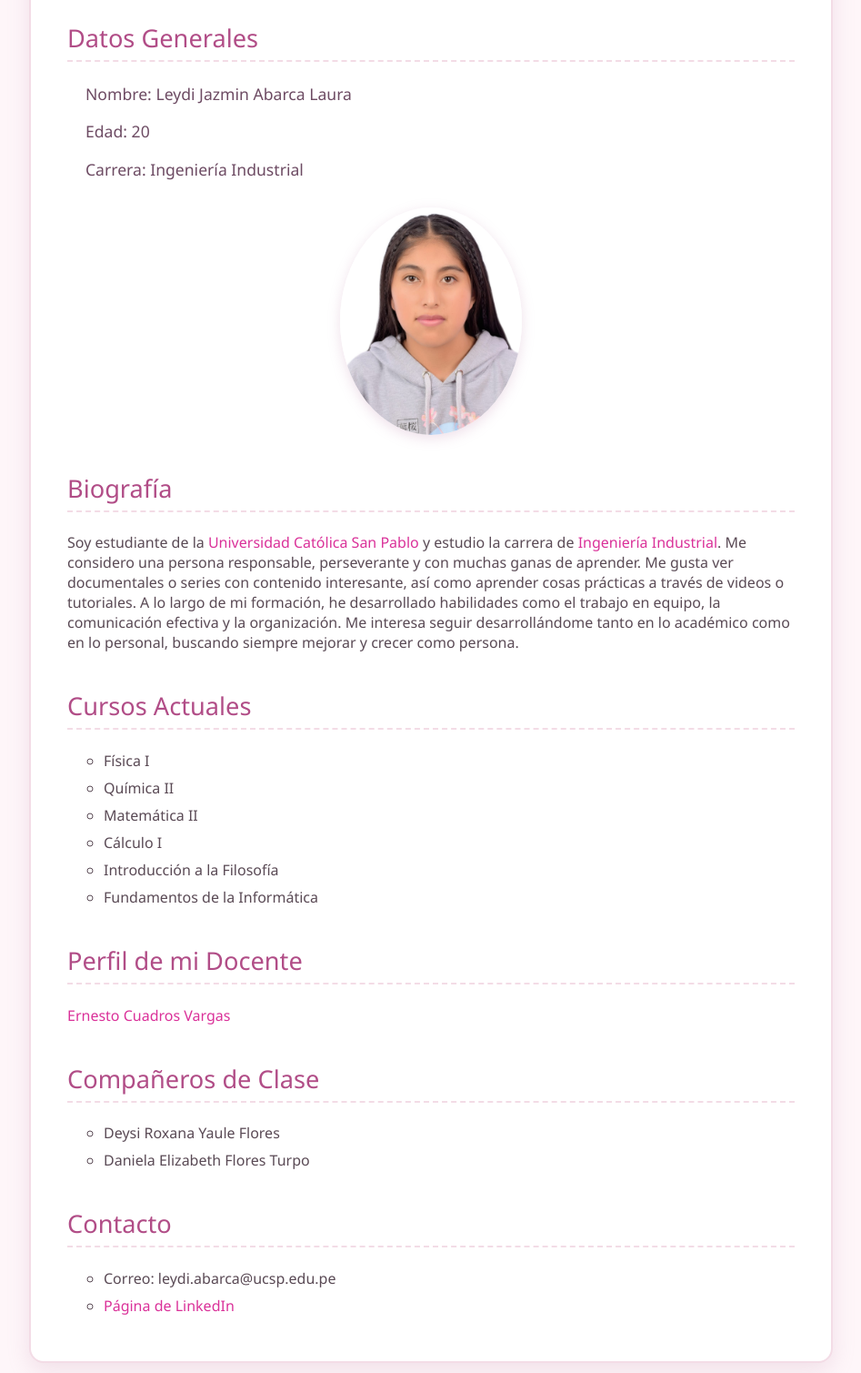
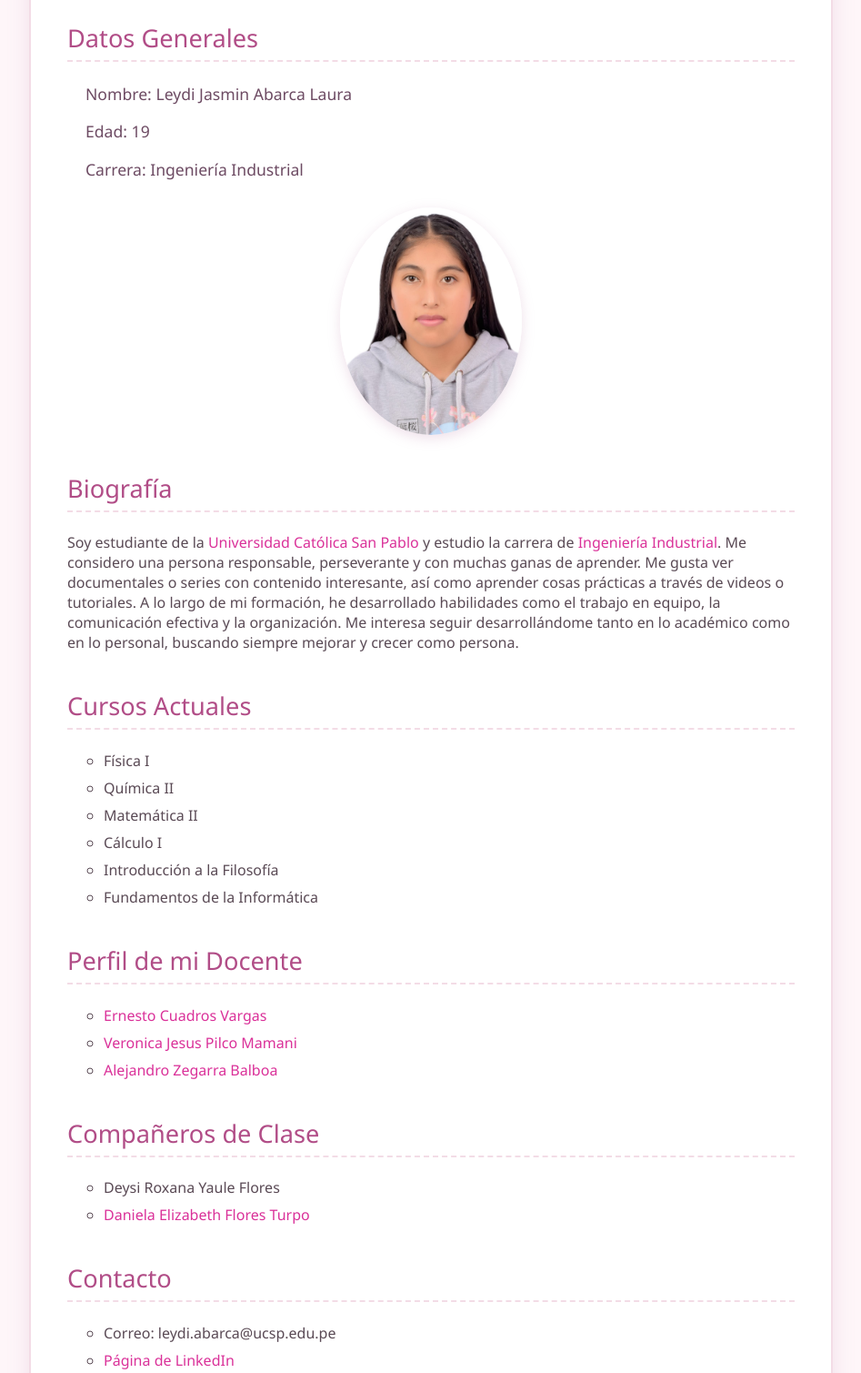
Before and after one commit to Leydi-Abarca-Laura/pagina-web, a plain HTML site: page index.html in a window 1280 px wide. Shown: the part 200-1709 px from the top of the page at 91% size, without its empty margins (166-1113 px from the left). Drawn offline with Linux system fonts and the light colour scheme.

Commit message:
Add files via upload

```diff
--- a/index.html
+++ b/index.html
@@ -18,8 +18,8 @@
 
         <section id="datos">
             <h2>Datos Generales</h2>
-            <h3>Nombre: Leydi Jazmin Abarca Laura</h3>
-            <h3>Edad: 20</h3>
+            <h3>Nombre: Leydi Jasmin Abarca Laura</h3>
+            <h3>Edad: 19</h3>
             <h3>Carrera: Ingeniería Industrial</h3>
             <img src="imagen/foto-leydi.jpg" class="imagen" alt="Foto de Leydi Jazmin Abarca Laura">
         </section>
@@ -45,14 +45,18 @@
 
         <section id="profesor">
             <h2>Perfil de mi Docente</h2>
-            <a href="https://www.linkedin.com/in/ecuadrosv" target="_blank">Ernesto Cuadros Vargas</a>
+            <ul>
+                <li><a href="https://www.linkedin.com/in/ecuadrosv" target="_blank">Ernesto Cuadros Vargas</a></li>
+                <li><a href="https://www.linkedin.com/in/veronica-jes%C3%BAs-pilco-mamani-81a85a255?utm_source=share&utm_campaign=share_via&utm_content=profile&utm_medium=android_app" target="_blank">Veronica Jesus Pilco Mamani</a></li>
+                <li><a href="https://www.linkedin.com/in/alejandro-zegarra-balboa-60879a102?utm_source=share&utm_campaign=share_via&utm_content=profile&utm_medium=android_app" target="_blank">Alejandro Zegarra Balboa</a></li>
+            </ul>
         </section>
 
         <section id="compañeros">
             <h2>Compañeros de Clase</h2>
             <ul>
                 <li>Deysi Roxana Yaule Flores</li>
-                <li>Daniela Elizabeth Flores Turpo</li>
+                <li><a href="https://elizapov.github.io/Daniela-Elizabeth/" target="_blank">Daniela Elizabeth Flores Turpo</a></li>
             </ul>
         </section>
 
```
